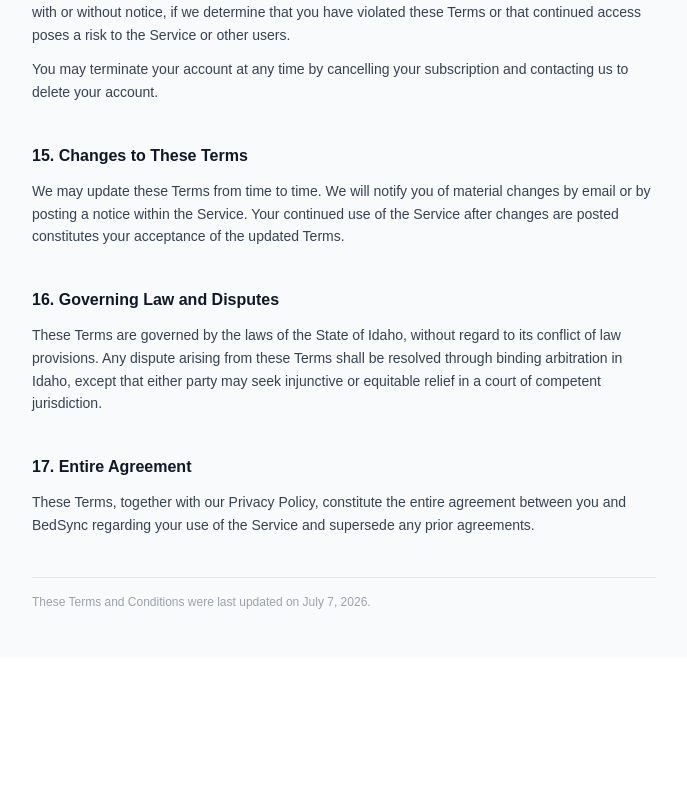
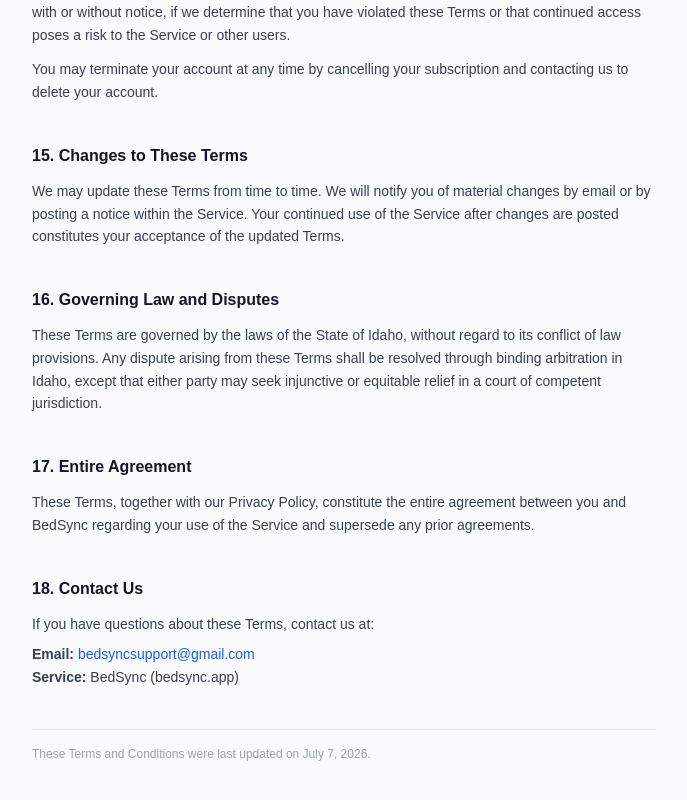
Before and after one commit to ianh-ai/bedsync, a Next.js app: page /terms in a window 1280 px wide. Shown: the part 3268-4068 px from the top of the page, without its empty margins (296-983 px from the left). Before the commit the page ends 3926 px from the top, so only its background shows below. Built offline with nearby package versions, Linux system fonts and the light colour scheme.

Commit message:
legal: add support email to privacy, terms, and dmca pages

```diff
--- a/app/dmca/page.tsx
+++ b/app/dmca/page.tsx
@@ -41,7 +41,8 @@ export default function DmcaPage() {
             </ol>
             <p className="mt-4">Send your DMCA notice to:</p>
             <p className="mt-2 text-gray-800">
-              <strong>Email:</strong> niteclanisdabest127@gmail.com<br />
+              <strong>Email:</strong>{' '}
+              <a href="mailto:bedsyncsupport@gmail.com" className="text-blue-600 hover:underline">bedsyncsupport@gmail.com</a><br />
               <strong>Subject line:</strong> DMCA Takedown Notice
             </p>
           </section>
@@ -74,6 +75,16 @@ export default function DmcaPage() {
             <p>BedSync reserves the right to terminate accounts of users who are found to be repeat infringers of intellectual property rights.</p>
           </section>
 
+          <section>
+            <h2 className="text-base font-semibold text-gray-900 mb-3">Contact</h2>
+            <p className="mb-2">For all DMCA-related inquiries:</p>
+            <p>
+              <strong>Email:</strong>{' '}
+              <a href="mailto:bedsyncsupport@gmail.com" className="text-blue-600 hover:underline">bedsyncsupport@gmail.com</a><br />
+              <strong>Service:</strong> BedSync (bedsync.app)
+            </p>
+          </section>
+
           <p className="text-xs text-gray-400 pt-4 border-t border-gray-200">
             This DMCA Policy was last updated on July 7, 2026.
           </p>
--- a/app/privacy/page.tsx
+++ b/app/privacy/page.tsx
@@ -132,6 +132,16 @@ export default function PrivacyPage() {
             <p>We may update this Privacy Policy from time to time. We will notify you of material changes by posting the new policy on this page and updating the "Last Updated" date. Your continued use of the Service after changes are posted constitutes your acceptance of the updated policy.</p>
           </section>
 
+          <section>
+            <h2 className="text-base font-semibold text-gray-900 mb-3">12. Contact Us</h2>
+            <p className="mb-2">If you have questions or concerns about this Privacy Policy, contact us at:</p>
+            <p>
+              <strong>Email:</strong>{' '}
+              <a href="mailto:bedsyncsupport@gmail.com" className="text-blue-600 hover:underline">bedsyncsupport@gmail.com</a><br />
+              <strong>Service:</strong> BedSync (bedsync.app)
+            </p>
+          </section>
+
           <p className="text-xs text-gray-400 pt-4 border-t border-gray-200">
             This Privacy Policy was last updated on July 7, 2026.
           </p>
--- a/app/terms/page.tsx
+++ b/app/terms/page.tsx
@@ -164,6 +164,16 @@ export default function TermsPage() {
             <p>These Terms, together with our Privacy Policy, constitute the entire agreement between you and BedSync regarding your use of the Service and supersede any prior agreements.</p>
           </section>
 
+          <section>
+            <h2 className="text-base font-semibold text-gray-900 mb-3">18. Contact Us</h2>
+            <p className="mb-2">If you have questions about these Terms, contact us at:</p>
+            <p>
+              <strong>Email:</strong>{' '}
+              <a href="mailto:bedsyncsupport@gmail.com" className="text-blue-600 hover:underline">bedsyncsupport@gmail.com</a><br />
+              <strong>Service:</strong> BedSync (bedsync.app)
+            </p>
+          </section>
+
           <p className="text-xs text-gray-400 pt-4 border-t border-gray-200">
             These Terms and Conditions were last updated on July 7, 2026.
           </p>
```
